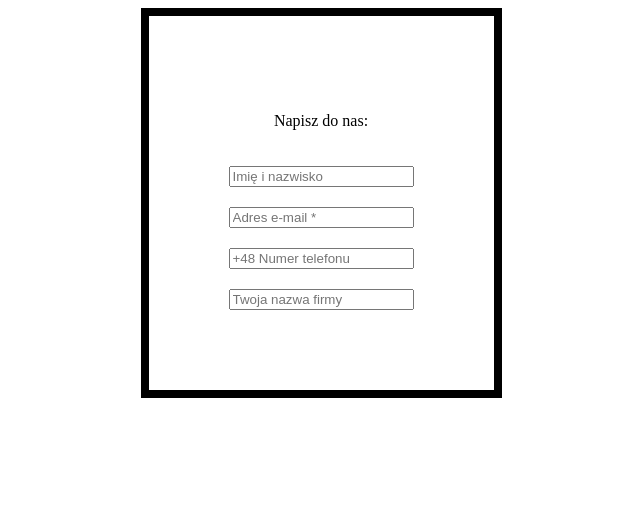
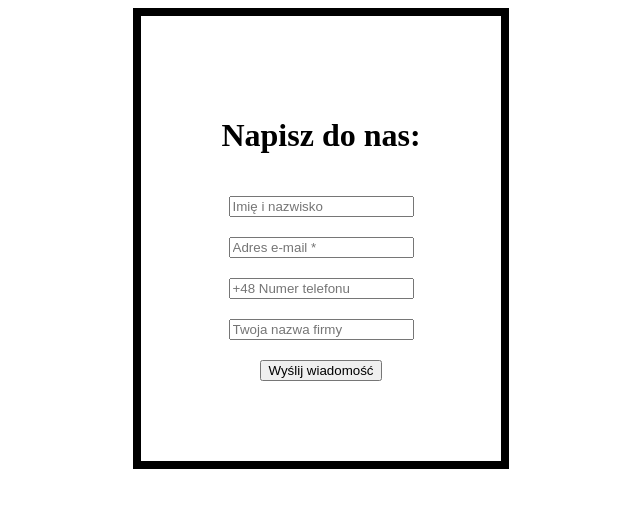
Before and after one commit to trohda/my-app, a React (Create React App) app: page / in a window 1280 px wide. Shown: the top 508 px of the page, without its empty margins (319-959 px from the left). Built offline with nearby package versions, Linux system fonts and the light colour scheme.

Commit message:
Add header and button

```diff
--- a/src/components/FormComponent/FormComponent.tsx
+++ b/src/components/FormComponent/FormComponent.tsx
@@ -4,11 +4,12 @@ const FormComponent: FC = () => {
   return (
     <div className="formWrapper">
       <form className="myForm">
-        <p>Napisz do nas:</p>
+        <h1>Napisz do nas:</h1>
         <input type="text" placeholder="Imię i nazwisko" />
         <input type="email" placeholder="Adres e-mail *" />
         <input type="text" placeholder="+48 Numer telefonu" />
         <input type="text" placeholder="Twoja nazwa firmy" />
+        <button type="submit">Wyślij wiadomość</button>
       </form>
     </div>
   );
```
